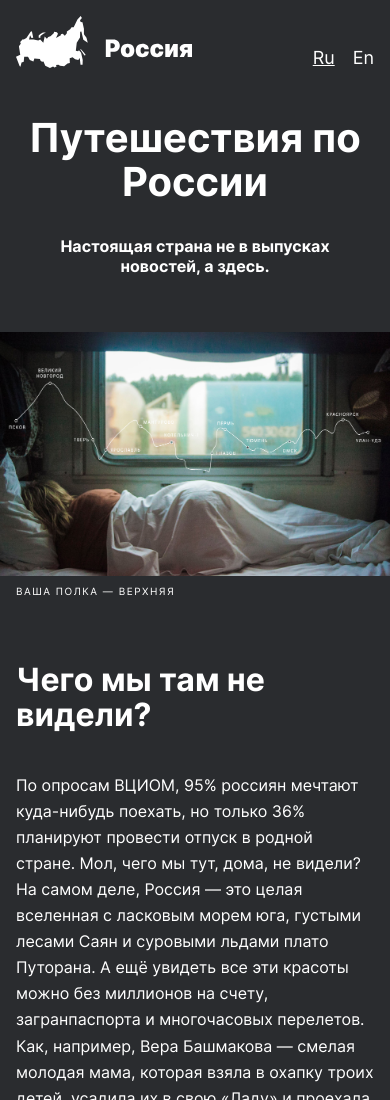
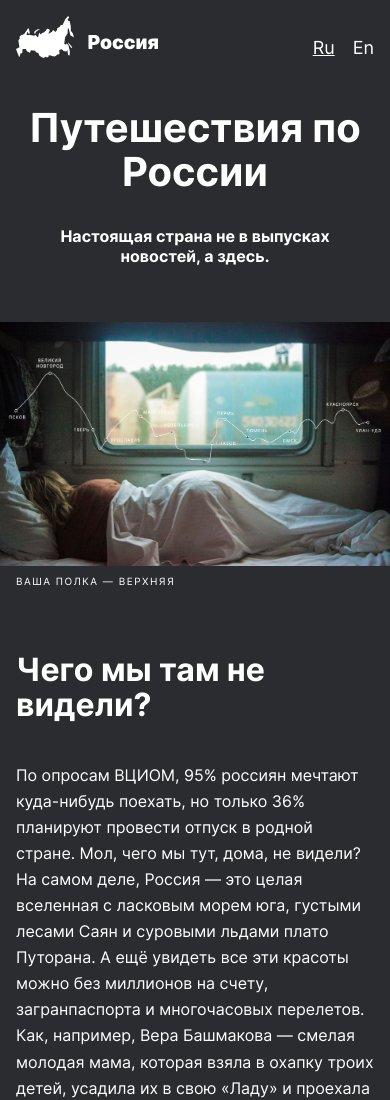
Before and after one commit to Exx1/russian-travel, a plain HTML site: page index.html in a window 390 px wide. Shown: the top 1100 px of the page. Drawn offline with Linux system fonts and the light colour scheme.

Commit message:
fix html

```diff
--- /dev/null
+++ b/blocks/header/__logo/header__logo.css
@@ -0,0 +1,9 @@
+.header__logo {
+  width: 176px;
+}
+
+@media screen and (max-width: 767px) {
+  .header__logo {
+    width: 142px;
+  }
+}
--- a/index.html
+++ b/index.html
@@ -11,7 +11,7 @@
 
 <body class="page">
   <header class="header">
-    <img class="logo" alt="логотип" src="./images/Logo/__logo.svg" width="176" height="52">
+    <img class="header__logo" alt="логотип" src="./images/Logo/__logo.svg">
     <div class="header__languages">
       <a href="#" class="header__link header__link_active">Ru</a>
       <a href="#" class="header__link">En</a>
--- a/pages/index.css
+++ b/pages/index.css
@@ -9,6 +9,7 @@
 
 /* header */
 @import url(../blocks/header/header.css);
+@import url(../blocks/header/__logo/header__logo.css);
 @import url(../blocks/header/__languages/header__languages.css);
 @import url(../blocks/header/__link/header__link.css);
 @import url(../blocks/header/__link/_active/header__link_active.css);
```
